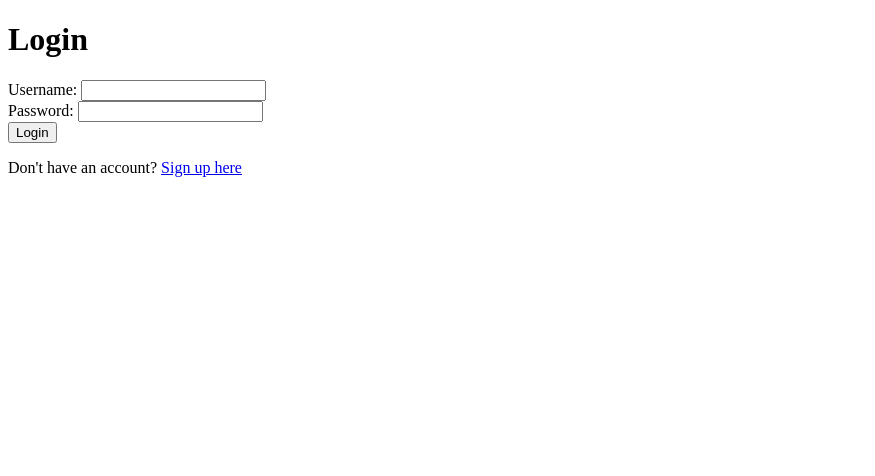
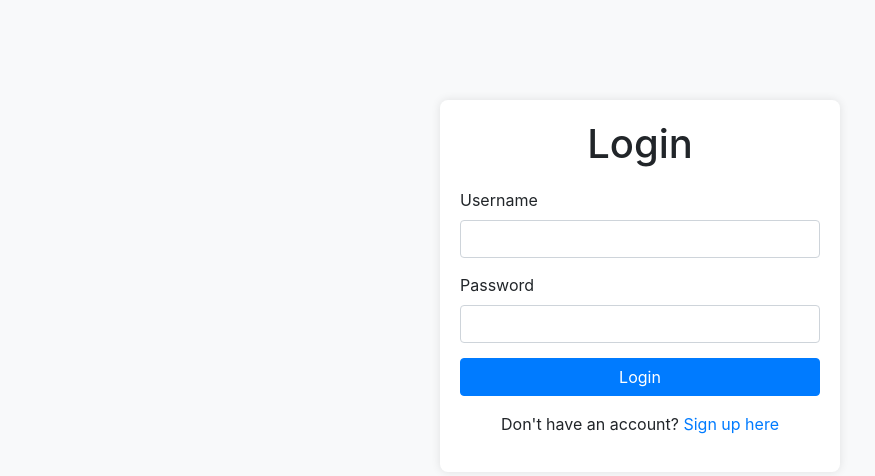
Before and after one commit to stoicdavi/learning_Management_system, a PHP site: page /login.php in a window 1280 px wide. Shown: the top 476 px of the page, without its empty margins (0-875 px from the left). Run offline with PHP 8.4, Linux system fonts and the light colour scheme; some libraries are stand-ins or nearby versions.

Commit message:
chore: style the login page to enhance the UI
Signed-off-by: David Nanjila <nanjiladavid2@gmail.com>

```diff
--- a/login.php
+++ b/login.php
@@ -38,11 +38,11 @@ if ($_SERVER['REQUEST_METHOD'] == 'POST') {
                 exit;
                 // }
             } else {
-                echo 'Invalid credentials';
+                $error = 'Invalid credentials';
             }
         }
     } else {
-        echo 'Please fill in all fields';
+        $error = 'Please fill in all fields';
     }
 }
 ?>
@@ -53,18 +53,56 @@ if ($_SERVER['REQUEST_METHOD'] == 'POST') {
     <meta charset="UTF-8">
     <meta name="viewport" content="width=device-width, initial-scale=1.0">
     <title>Login</title>
+    <link rel="stylesheet" href="https://stackpath.bootstrapcdn.com/bootstrap/4.5.2/css/bootstrap.min.css">
+    <style>
+        body {
+            background-color: #f8f9fa;
+        }
+        .login-container {
+            max-width: 400px;
+            margin: auto;
+            padding: 20px;
+            background: #fff;
+            border-radius: 8px;
+            box-shadow: 0 0 10px rgba(0,0,0,0.1);
+            margin-top: 100px;
+        }
+        .login-container h1 {
+            margin-bottom: 20px;
+        }
+        .login-container .form-group {
+            margin-bottom: 15px;
+        }
+        .login-container .form-control {
+            border-radius: 4px;
+        }
+        .login-container .btn {
+            border-radius: 4px;
+        }
+    </style>
 </head>
 <body>
-    <h1>Login</h1>
-    <form method="post" action="">
-        <label for="username">Username:</label>
-        <input type="text" id="username" name="username" required>
-        <br>
-        <label for="password">Password:</label>
-        <input type="password" id="password" name="password" required>
-        <br>
-        <input type="submit" value="Login">
-    </form>
-    <p>Don't have an account? <a href="signup.php">Sign up here</a></p>
+    <div class="login-container">
+        <h1 class="text-center">Login</h1>
+        <?php if (isset($error)): ?>
+            <div class="alert alert-danger"><?php echo htmlspecialchars($error); ?></div>
+        <?php endif; ?>
+        <form method="post" action="">
+            <div class="form-group">
+                <label for="username">Username</label>
+                <input type="text" id="username" name="username" class="form-control" required>
+            </div>
+            <div class="form-group">
+                <label for="password">Password</label>
+                <input type="password" id="password" name="password" class="form-control" required>
+            </div>
+            <button type="submit" class="btn btn-primary btn-block">Login</button>
+        </form>
+        <p class="text-center mt-3">Don't have an account? <a href="signup.php">Sign up here</a></p>
+    </div>
+
+    <script src="https://code.jquery.com/jquery-3.5.1.slim.min.js"></script>
+    <script src="https://cdn.jsdelivr.net/npm/@popperjs/core@2.5.4/dist/umd/popper.min.js"></script>
+    <script src="https://stackpath.bootstrapcdn.com/bootstrap/4.5.2/js/bootstrap.min.js"></script>
 </body>
 </html>
```
